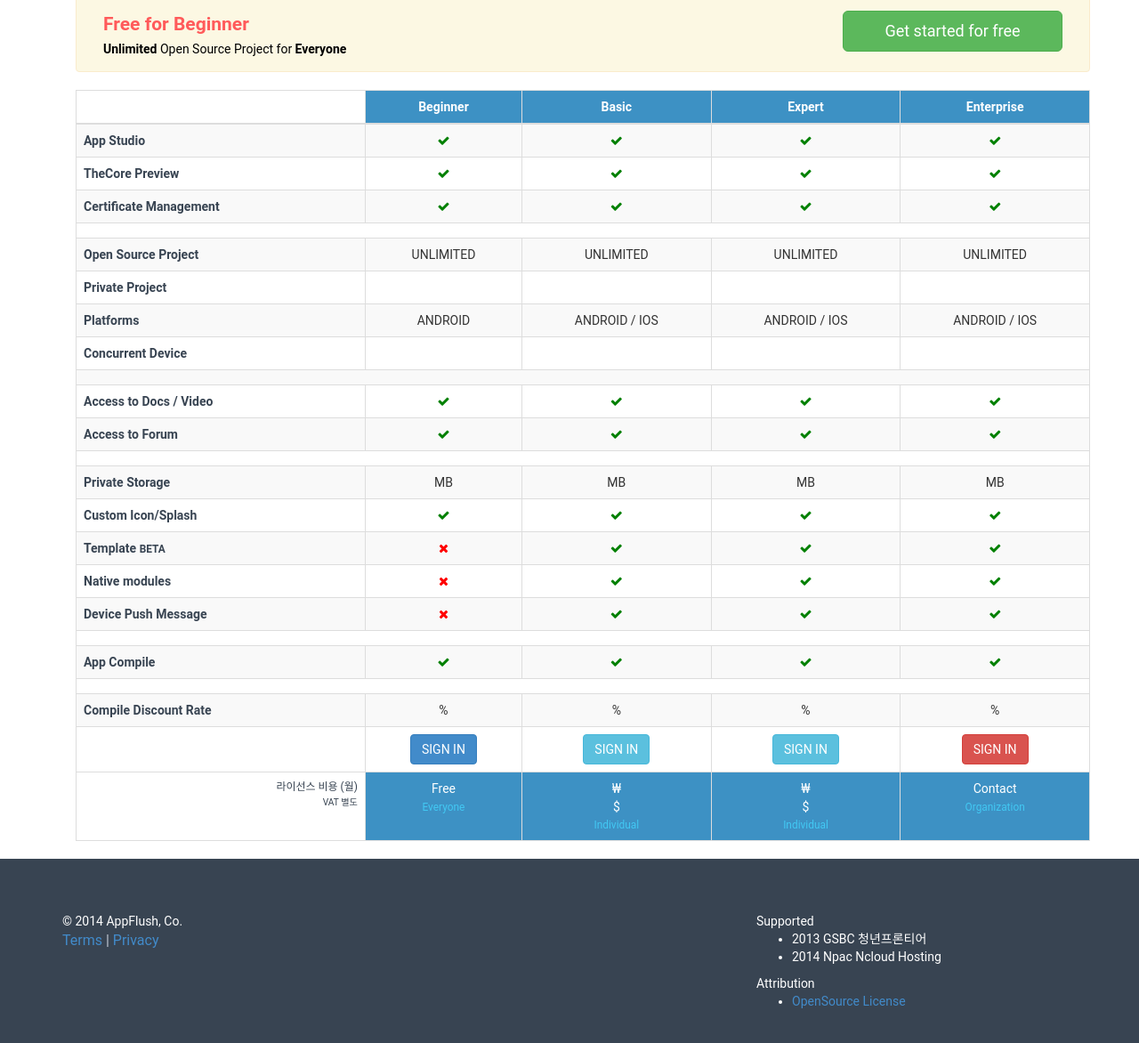
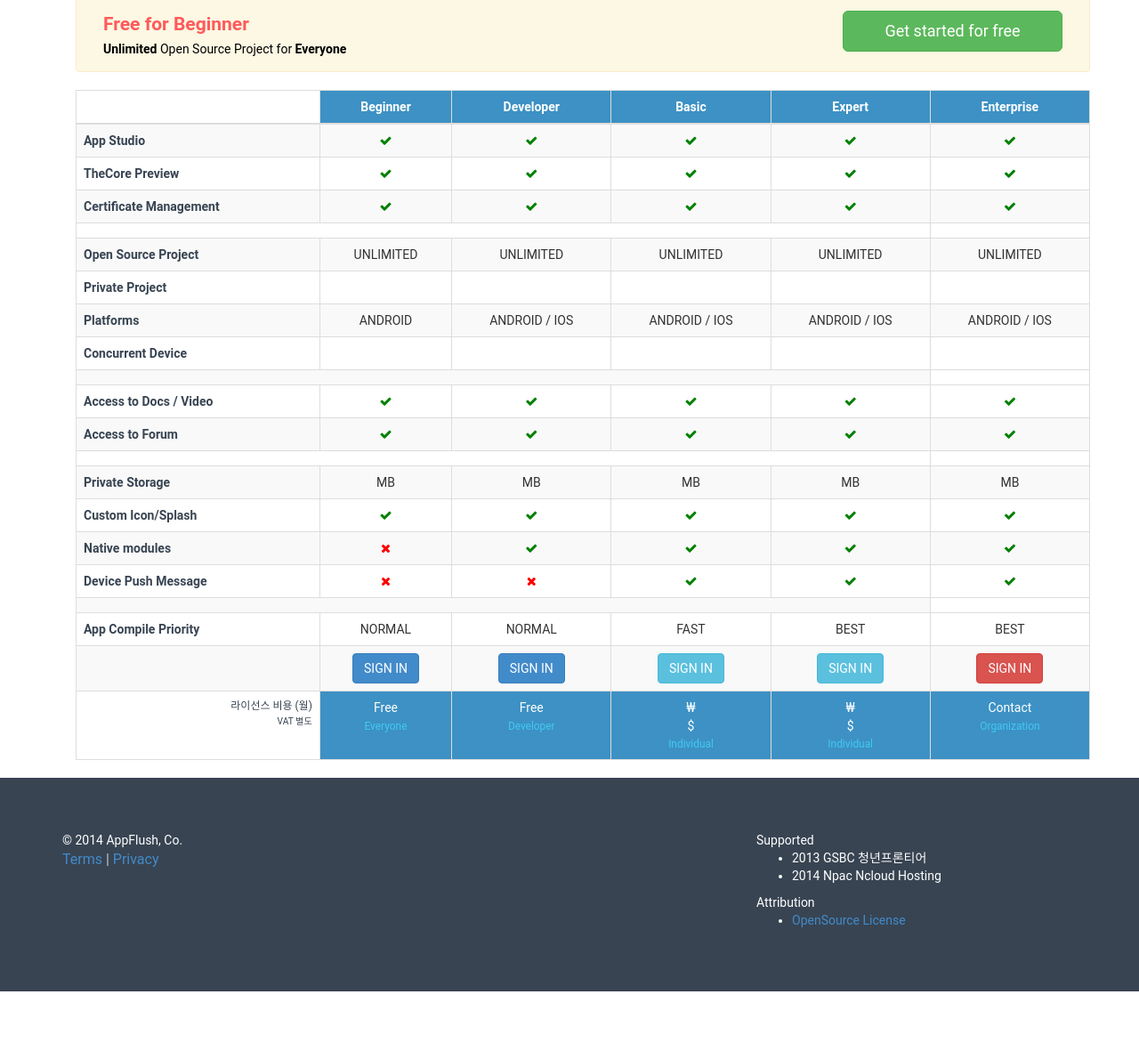
Before and after one commit to appflush/appflush.github.io, a Jekyll site: the page built from Price.html, in a window 1280 px wide and 1309 px high, cut to the strip 104-1276 px from the top of the window. Shown: the whole strip at 89% size. Built offline with Jekyll 4.4.1, drawn with Linux system fonts in a browser that asks for light colours; some web fonts are replaced.

Commit message:
developer 라이센스 추가

```diff
--- a/Price.html
+++ b/Price.html
@@ -28,6 +28,7 @@ permalink: /Price/
 								<tr>
 									<th></th>
 									<th scope="col">Beginner</th>
+									<th scope="col">Developer</th>
 									<th scope="col">Basic</th>
 									<th scope="col">Expert</th>
 									<th scope="col">Enterprise</th>
@@ -40,6 +41,7 @@ permalink: /Price/
 									<td><i class="fa fa-check"></i></td>
 									<td><i class="fa fa-check"></i></td>
 									<td><i class="fa fa-check"></i></td>
+									<td><i class="fa fa-check"></i></td>
 								</tr>
 								<tr>
 									<th scope="row">TheCore Preview</th>
@@ -47,9 +49,11 @@ permalink: /Price/
 									<td><i class="fa fa-check"></i></td>
 									<td><i class="fa fa-check"></i></td>
 									<td><i class="fa fa-check"></i></td>
+									<td><i class="fa fa-check"></i></td>
 								</tr>
 								<tr>
 									<th scope="row">Certificate Management</th>
+									<td><i class="fa fa-check"></i></td>
 									<td><i class="fa fa-check"></i></td>
 									<td><i class="fa fa-check"></i></td>
 									<td><i class="fa fa-check"></i></td>
@@ -64,9 +68,11 @@ permalink: /Price/
 									<td>unlimited</td>
 									<td>unlimited</td>
 									<td>unlimited</td>
+									<td>unlimited</td>
 								</tr>
 								<tr>
 									<th scope="row">Private Project</th>
+									<td class="projectLimit20"></td>
 									<td class="projectLimit20"></td>
 									<td class="projectLimit30"></td>
 									<td class="projectLimit40"></td>
@@ -77,9 +83,11 @@ permalink: /Price/
 									<td><span>Android / iOS</span></td>
 									<td><span>Android / iOS</span></td>
 									<td><span>Android / iOS</span></td>
+									<td><span>Android / iOS</span></td>
 								</tr>
 								<tr>
 									<th scope="row">Concurrent Device</th>
+									<td class="devices20"></td>
 									<td class="devices20"></td>
 									<td class="devices30"></td>
 									<td class="devices40"></td>
@@ -94,9 +102,11 @@ permalink: /Price/
 									<td><i class="fa fa-check"></i></td>
 									<td><i class="fa fa-check"></i></td>
 									<td><i class="fa fa-check"></i></td>
+									<td><i class="fa fa-check"></i></td>
 								</tr>
 								<tr>
 									<th scope="row">Access to Forum</th>
+									<td><i class="fa fa-check"></i></td>
 									<td><i class="fa fa-check"></i></td>
 									<td><i class="fa fa-check"></i></td>
 									<td><i class="fa fa-check"></i></td>
@@ -108,6 +118,7 @@ permalink: /Price/
 								<tr>
 									<th scope="row">Private Storage</th>
 									<td><span class="quota20"></span>MB</td>
+									<td><span class="quota20"></span>MB</td>
 									<td><span class="quota30"></span>MB</td>
 									<td><span class="quota40"></span>MB</td>
 									<td><span class="quota50"></span>MB</td>
@@ -118,23 +129,27 @@ permalink: /Price/
 									<td><i class="fa fa-check"></i></td>
 									<td><i class="fa fa-check"></i></td>
 									<td><i class="fa fa-check"></i></td>
+									<td><i class="fa fa-check"></i></td>
 								</tr>
-								<tr>
+<!--								<tr>
 									<th scope="row">Template <small>BETA</small></th>
+									<td><span><i class="fa fa-times"></i></span></td>
 									<td><span><i class="fa fa-times"></i></span></td>
 									<td><i class="fa fa-check"></i></td>
 									<td><i class="fa fa-check"></i></td>
 									<td><i class="fa fa-check"></i></td>
-								</tr>
+								</tr>-->
 								<tr>
 									<th scope="row">Native modules</th>
 									<td><span><i class="fa fa-times"></i></span></td>
 									<td><i class="fa fa-check"></i></td>
 									<td><i class="fa fa-check"></i></td>
 									<td><i class="fa fa-check"></i></td>
+									<td><i class="fa fa-check"></i></td>
 								</tr>
 								<tr>
 									<th scope="row">Device Push Message</th>
+									<td><span><i class="fa fa-times"></i></span></td>
 									<td><span><i class="fa fa-times"></i></span></td>
 									<td><i class="fa fa-check"></i></td>
 									<td><i class="fa fa-check"></i></td>
@@ -144,24 +159,16 @@ permalink: /Price/
 									<th scope="row" colspan="5"></th>
 								</tr>
 								<tr>
-									<th scope="row">App Compile</th>
-									<td><i class="fa fa-check"></i></td>
-									<td><i class="fa fa-check"></i></td>
-									<td><i class="fa fa-check"></i></td>
-									<td><i class="fa fa-check"></i></td>
-								</tr>
-								<tr>
-									<th scope="row" colspan="5"></th>
-								</tr>
-								<tr>
-									<th scope="row">Compile Discount Rate</th>
-									<td><span class="compileKitDiscount20"></span>%</td>
-									<td><span class="compileKitDiscount30"></span>%</td>
-									<td><span class="compileKitDiscount40"></span>%</td>
-									<td><span class="compileKitDiscount50"></span>%</td>
+									<th scope="row">App Compile Priority</th>
+									<td>Normal</td>
+									<td>Normal</td>
+									<td>Fast</td>
+									<td>Best</td>
+									<td>Best</td>
 								</tr>
 								<tr>
 									<th></th>
+									<td><a href="https://www.appflush.com/myAccount/billLicense?active=22" class="btn btn-primary">Sign In</a></td>
 									<td><a href="https://www.appflush.com/myAccount/billLicense?active=22" class="btn btn-primary">Sign In</a></td>
 									<td><a href="https://www.appflush.com/myAccount/billLicense?active=22" class="btn btn-info">Sign In</a></td>
 									<td><a href="https://www.appflush.com/myAccount/billLicense?active=22" class="btn btn-info">Sign In</a></td>
@@ -172,6 +179,7 @@ permalink: /Price/
 								<tr>
 									<th scope="row">라이선스 비용 (월)</br><small>VAT 별도</small></th>
 									<td><div class="price">Free</div><small style="color: rgb(66, 200, 243);">Everyone</small></td>
+									<td><div class="price">Free</div><small style="color: rgb(66, 200, 243);">Developer</small></td>
 									<td>
 										<div class="price">₩ <span class="priceKrwBasic"></span></div>
 										<div class="price">$ <span class="priceUsdBasic"></span></div>
```
